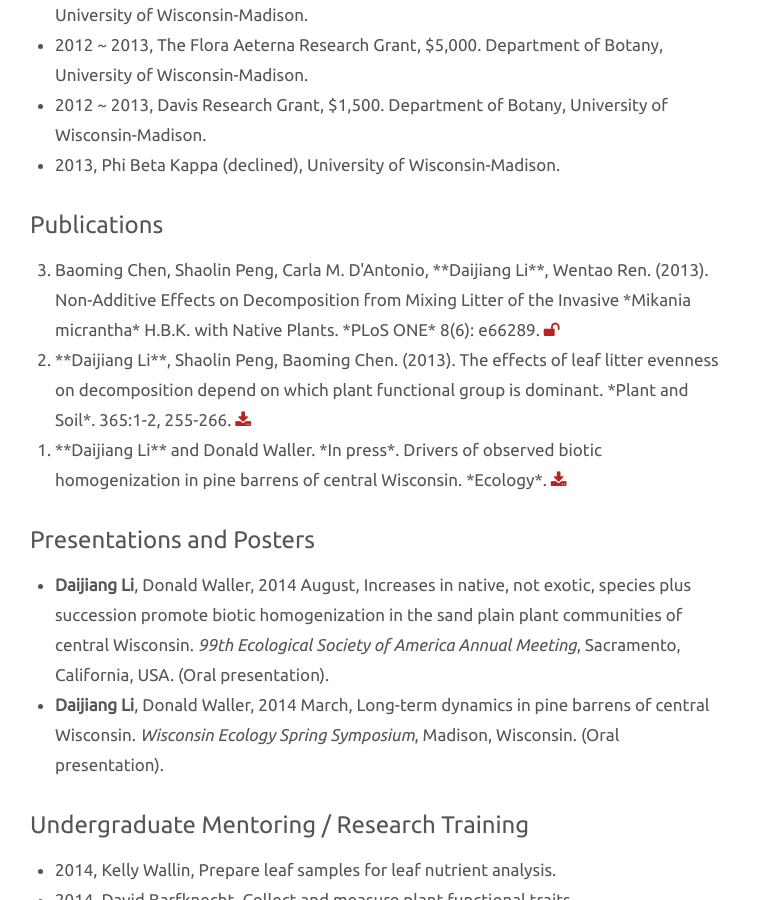
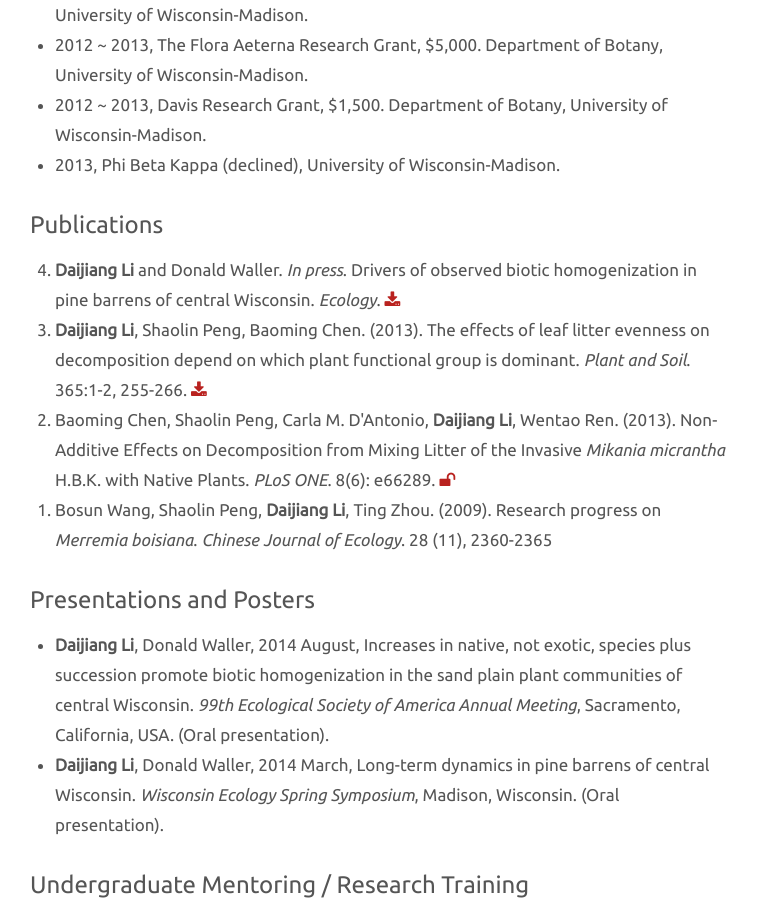
Before and after one commit to daijiang/Old-website, a Jekyll site: the page built from resume.md, in a window 1280 px wide and 900 px high, scrolled down 1232 px. Shown: the whole window, without its empty margins (260-1017 px from the left). Built offline with Jekyll 4.4.1, drawn with Linux system fonts in a browser that asks for light colours; Markdown is read by kramdown in place of the engine named in the settings.

Commit message:
publications in resume in reversed order

```diff
--- a/resume.md
+++ b/resume.md
@@ -55,9 +55,15 @@ Plant community assembly (taxonomic, functional and phylogenetic), Diversity and
 ## Publications
 
 <ol reversed>
-<li> Baoming Chen, Shaolin Peng, Carla M. D'Antonio, **Daijiang Li**, Wentao Ren. (2013). Non-Additive Effects on Decomposition from Mixing Litter of the Invasive *Mikania micrantha* H.B.K. with Native Plants. *PLoS ONE* 8(6): e66289. <a href="http://www.plosone.org/article/info%3Adoi%2F10.1371%2Fjournal.pone.0066289"><i class="fa fa-unlock"></i></a> </li>
-<li> **Daijiang Li**, Shaolin Peng, Baoming Chen. (2013). The effects of leaf litter evenness on decomposition depend on which plant functional group is dominant. *Plant and Soil*. 365:1-2, 255-266. <a href="/pdf/D_Li_2012_plantsoil.pdf"><i class="fa fa-download"></i></a> </li>
-<li> **Daijiang Li** and Donald Waller. *In press*. Drivers of observed biotic homogenization in pine barrens of central Wisconsin. *Ecology*.  <a href="http://www.esajournals.org/doi/abs/10.1890/14-0893.1"><i class="fa fa-download"></i></a> </li>
+
+<li> <b>Daijiang Li</b> and Donald Waller. <i>In press</i>. Drivers of observed biotic homogenization in pine barrens of central Wisconsin. <i>Ecology</i>.  <a href="http://www.esajournals.org/doi/abs/10.1890/14-0893.1"><i class="fa fa-download"></i></a> </li>
+
+<li> <b>Daijiang Li</b>, Shaolin Peng, Baoming Chen. (2013). The effects of leaf litter evenness on decomposition depend on which plant functional group is dominant. <i>Plant and Soil</i>. 365:1-2, 255-266. <a href="/pdf/D_Li_2012_plantsoil.pdf"><i class="fa fa-download"></i></a> </li>
+
+<li> Baoming Chen, Shaolin Peng, Carla M. D'Antonio, <b>Daijiang Li</b>, Wentao Ren. (2013). Non-Additive Effects on Decomposition from Mixing Litter of the Invasive <i>Mikania micrantha</i> H.B.K. with Native Plants. <i>PLoS ONE</i>. 8(6): e66289. <a href="http://www.plosone.org/article/info%3Adoi%2F10.1371%2Fjournal.pone.0066289"><i class="fa fa-unlock"></i></a> </li>
+
+<li> Bosun Wang, Shaolin Peng, <b>Daijiang Li</b>, Ting Zhou. (2009). Research progress on <i>Merremia boisiana</i>. <i>Chinese Journal of Ecology</i>. 28 (11), 2360-2365 </li>
+
 </ol>
 
 
```
